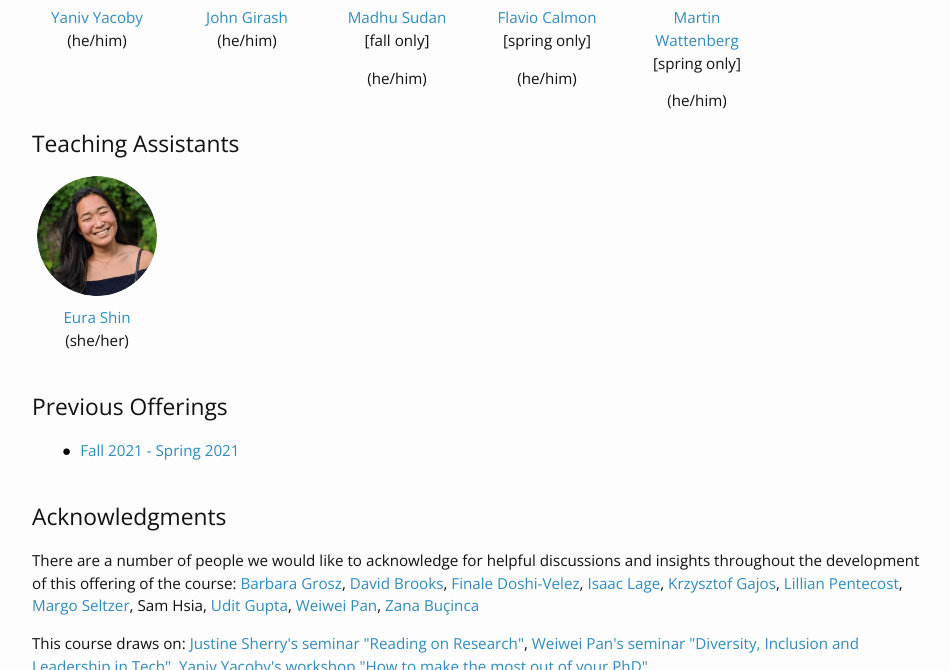
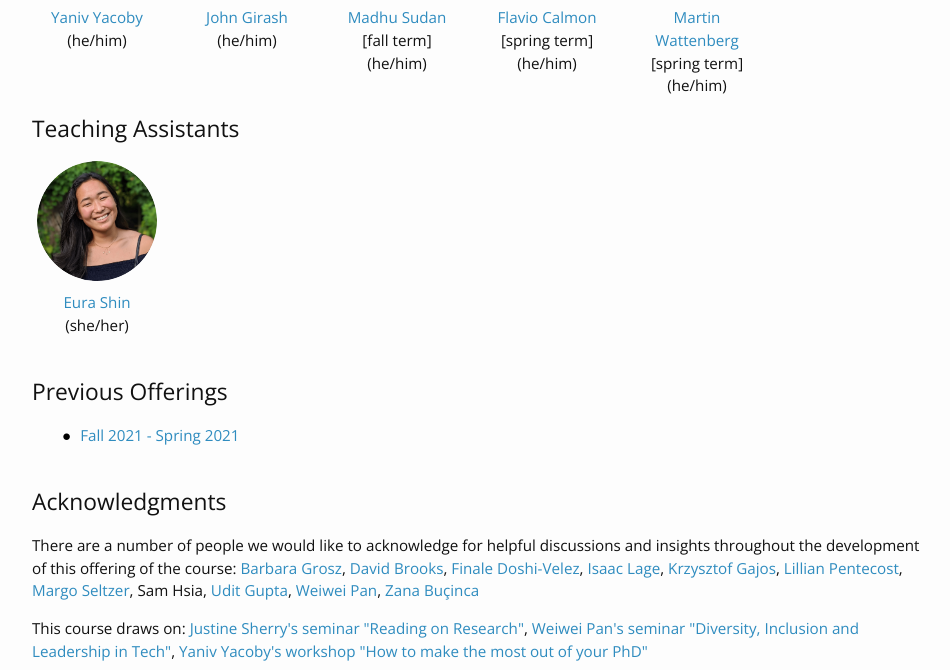
Before and after one commit to yanivyacoby/harvard-cs290, a Jekyll site: the page built from index.md, in a window 1280 px wide and 900 px high, scrolled down 1804 px, cut to the strip 230-900 px from the top of the window. Shown: the whole strip, without its empty margins (163-1113 px from the left). Built offline with Jekyll 4.4.1, drawn with Linux system fonts in a browser that asks for light colours; nearby versions of some CDN libraries.

Commit message:
Update home.html

```diff
--- a/_layouts/home.html
+++ b/_layouts/home.html
@@ -35,9 +35,7 @@ layout: default
                     <p style="margin-bottom: 0px;">{{ins.name}}</p>
                     {% endif %}
                     {% if ins.term %}
-                    <p>
-                        [{{ ins.term }} only]
-                    </p>
+                    <p style="margin-bottom: 0px;">[{{ ins.term }} term]</p>
                     {% endif %}
                     {% if ins.pronouns %}
                     <p>({{ins.pronouns}})</p>
@@ -59,9 +57,7 @@ layout: default
                     <p style="margin-bottom: 0px;">{{ta.name}}</p>
                     {% endif %}
                     {% if ta.term %}
-                    <p>
-                        [{{ ta.term }}]
-                    </p>
+                    <p style="margin-bottom: 0px;">[{{ ta.term }} term]</p>
                     {% endif %}
                     {% if ta.pronouns %}
                     <p>({{ta.pronouns}})</p>
```
